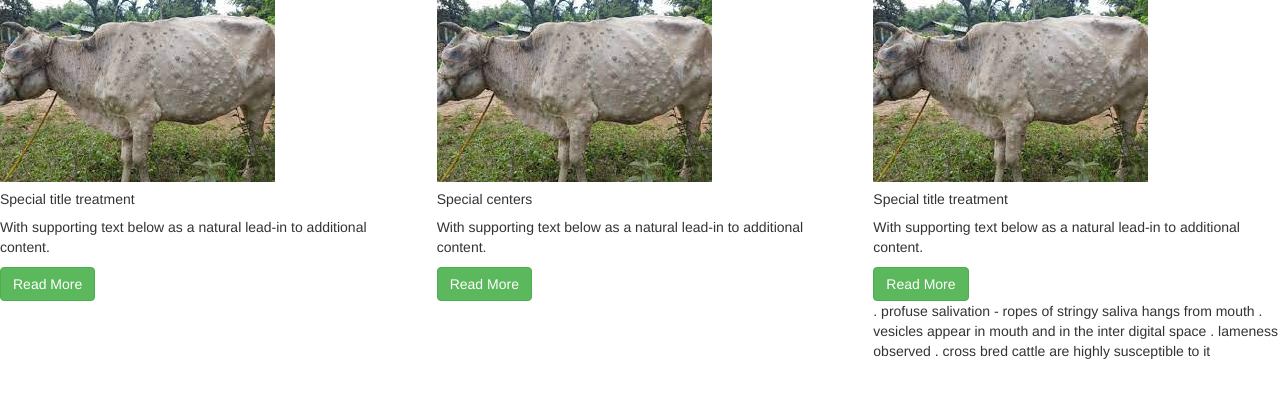
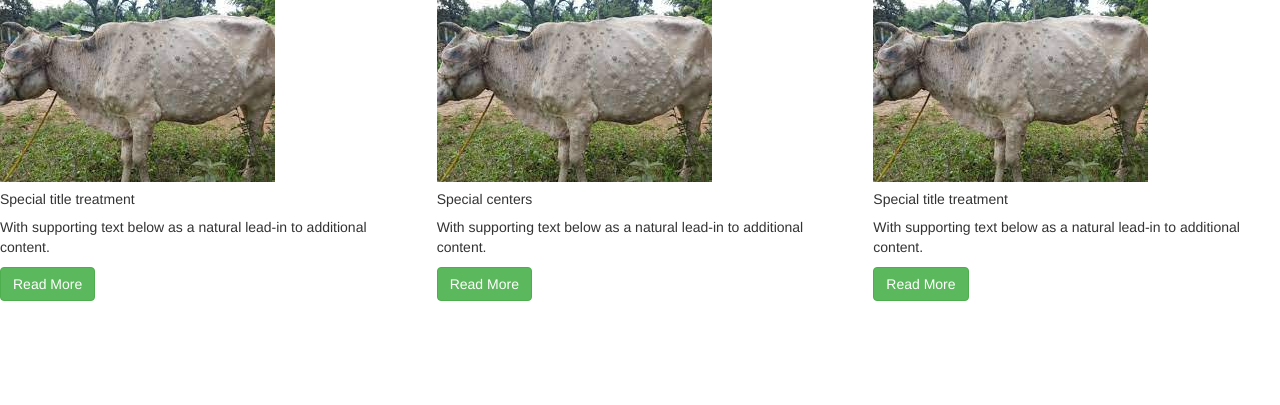
Before and after one commit to Charles-Ndugire/hiking-centers, a Django app: template travelkenya/templates/all-articles/old-articles.html in a window 1280 px wide. Shown: the part 73-478 px from the top of the page. Run offline with Django 3.2, Linux system fonts and the light colour scheme; the template is opened without the code that fills it, so the values that code supplies are empty; some libraries are stand-ins or nearby versions.

Commit message:
Update base.html

```diff
--- a/travelkenya/templates/all-articles/base.html
+++ b/travelkenya/templates/all-articles/base.html
@@ -73,10 +73,7 @@
             <p class="card-text">With supporting text below as a natural lead-in to additional content.</p>
             <button onclick="myFunction()" class="btn btn-success">Read More</button>
             <div id="myDIV">
-              . profuse salivation - ropes of stringy saliva hangs from mouth
-              . vesicles appear in mouth and in the inter digital space
-              . lameness observed
-              . cross bred cattle are highly susceptible to it
+
               </div>
             <script>function myFunction() {
               var x = document.getElementById("myDIV");
```
